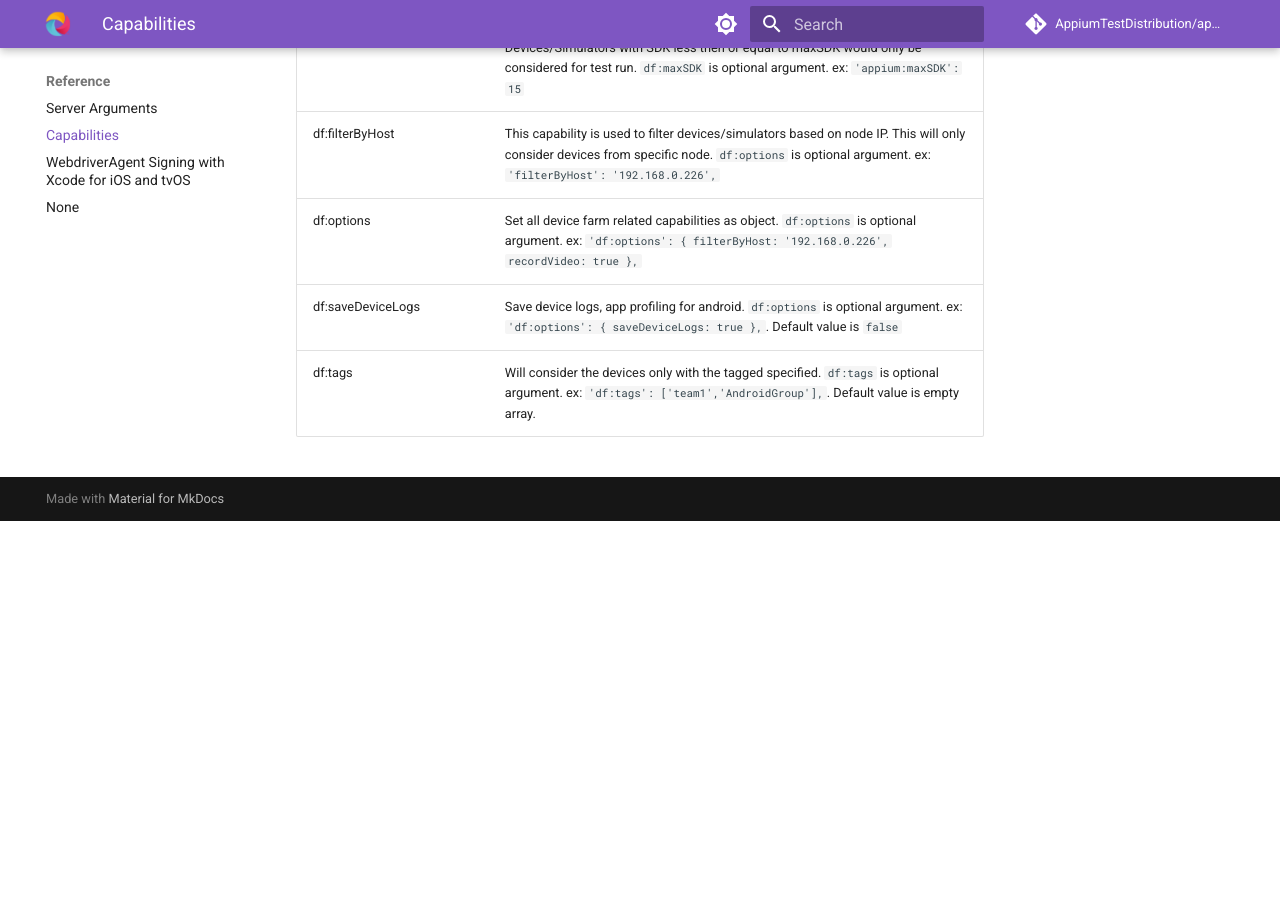
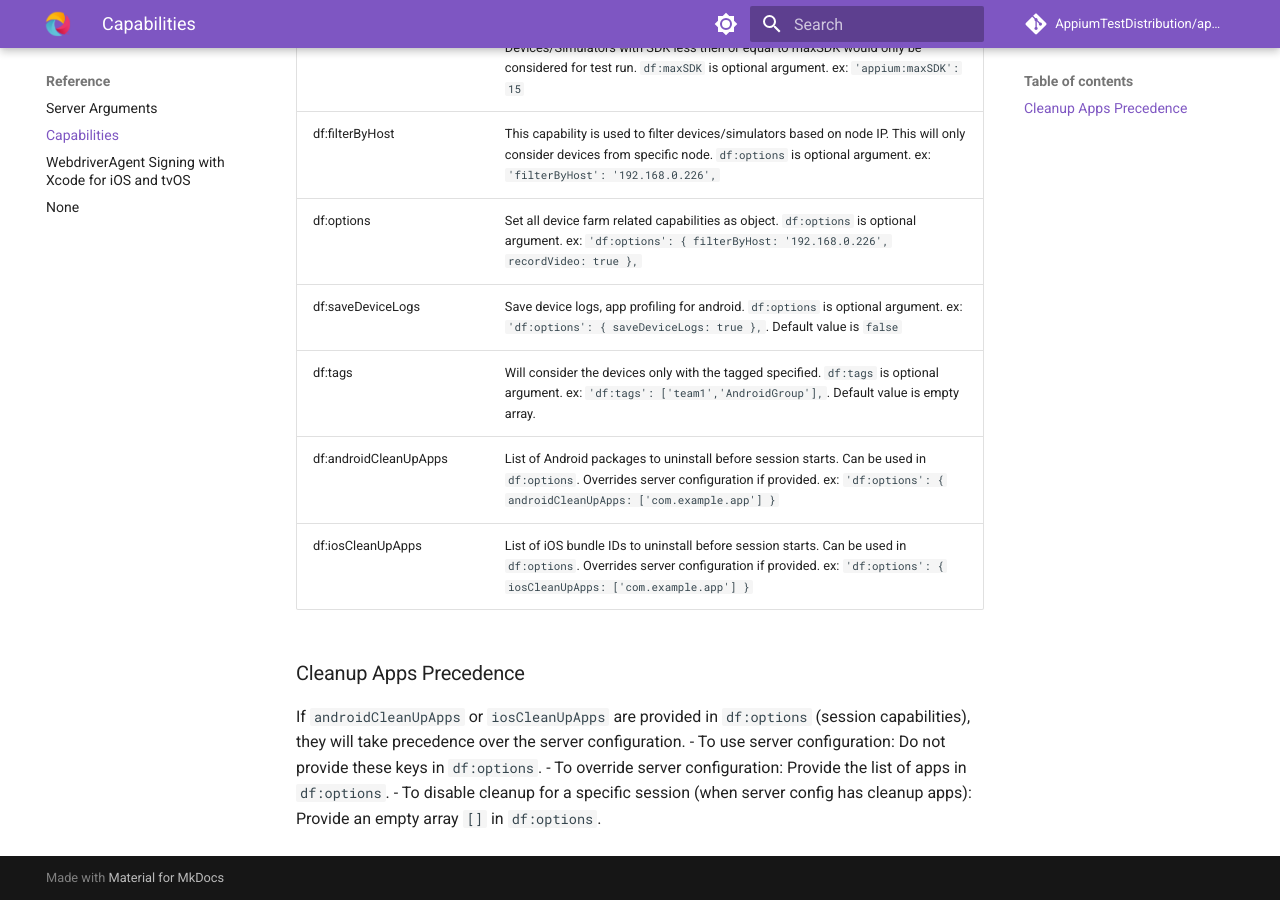
Before and after one commit to AppiumTestDistribution/appium-device-farm-docs, an MkDocs documentation site: the page built from docs/capabilities.md, in a window 1280 px wide and 900 px high, scrolled down 1101 px. Built offline with MkDocs 1.6.1 and Material for MkDocs 9.7.7, drawn with Linux system fonts in a browser that asks for light colours; comment, search, counter and statistics services are not loaded; before the commit the page ends 1622 px from its top, so only the background shows below that.

Commit message:
Updated docs
Co-authored-by: SrinivasanTarget <srinivasan.sekar1990@gmail.com>

```diff
--- a/docs/capabilities.md
+++ b/docs/capabilities.md
@@ -21,3 +21,11 @@ title: Capabilities
 | df:options                   | Set all device farm related capabilities as object. `df:options` is optional argument. ex: `'df:options': { filterByHost: '192.168.0.226', recordVideo: true },`                                                                                                   |
 | df:saveDeviceLogs            | Save device logs, app profiling for android. `df:options` is optional argument. ex: `'df:options': { saveDeviceLogs: true },`. Default value is `false`                                                                                                            |
 | df:tags                      | Will consider the devices only with the tagged specified. `df:tags` is optional argument. ex: `'df:tags': ['team1','AndroidGroup'],`. Default value is empty array.                                                                                                |
+| df:androidCleanUpApps        | List of Android packages to uninstall before session starts. Can be used in `df:options`. Overrides server configuration if provided. ex: `'df:options': { androidCleanUpApps: ['com.example.app'] }`                                                              |
+| df:iosCleanUpApps            | List of iOS bundle IDs to uninstall before session starts. Can be used in `df:options`. Overrides server configuration if provided. ex: `'df:options': { iosCleanUpApps: ['com.example.app'] }`                                                                    |
+
+### Cleanup Apps Precedence
+If `androidCleanUpApps` or `iosCleanUpApps` are provided in `df:options` (session capabilities), they will take precedence over the server configuration.
+- To use server configuration: Do not provide these keys in `df:options`.
+- To override server configuration: Provide the list of apps in `df:options`.
+- To disable cleanup for a specific session (when server config has cleanup apps): Provide an empty array `[]` in `df:options`.
```
Also changed, not shown: docs/server-args.md (+2 -0 lines).
